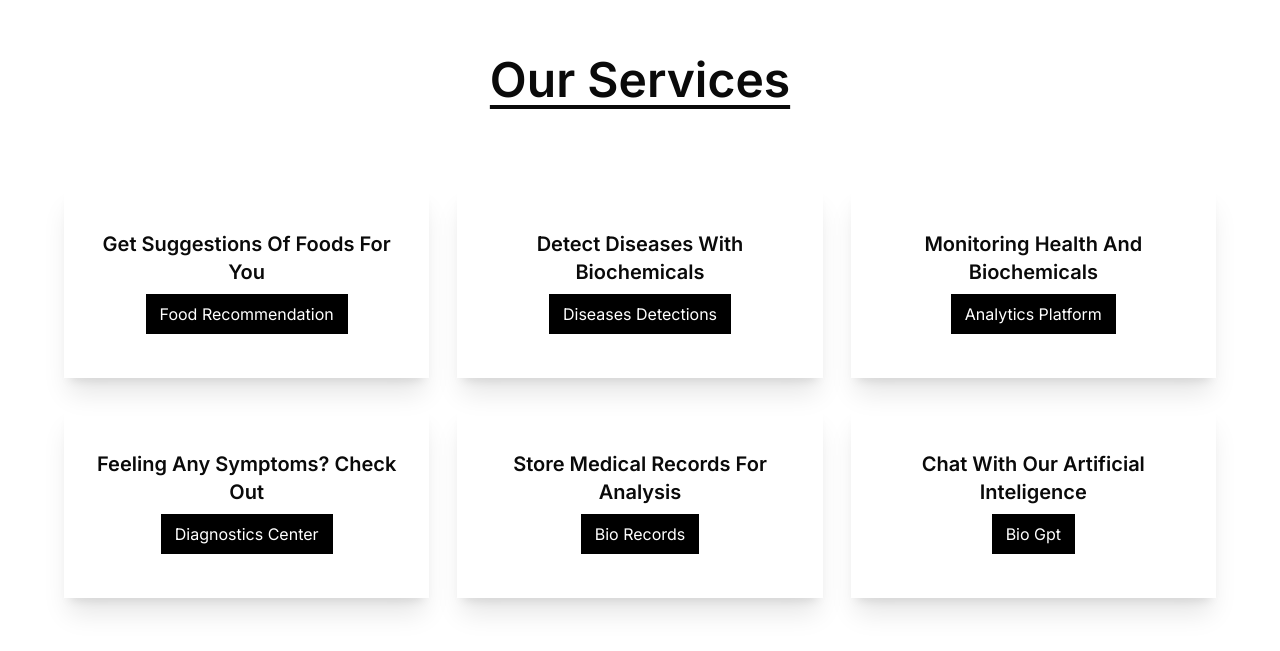
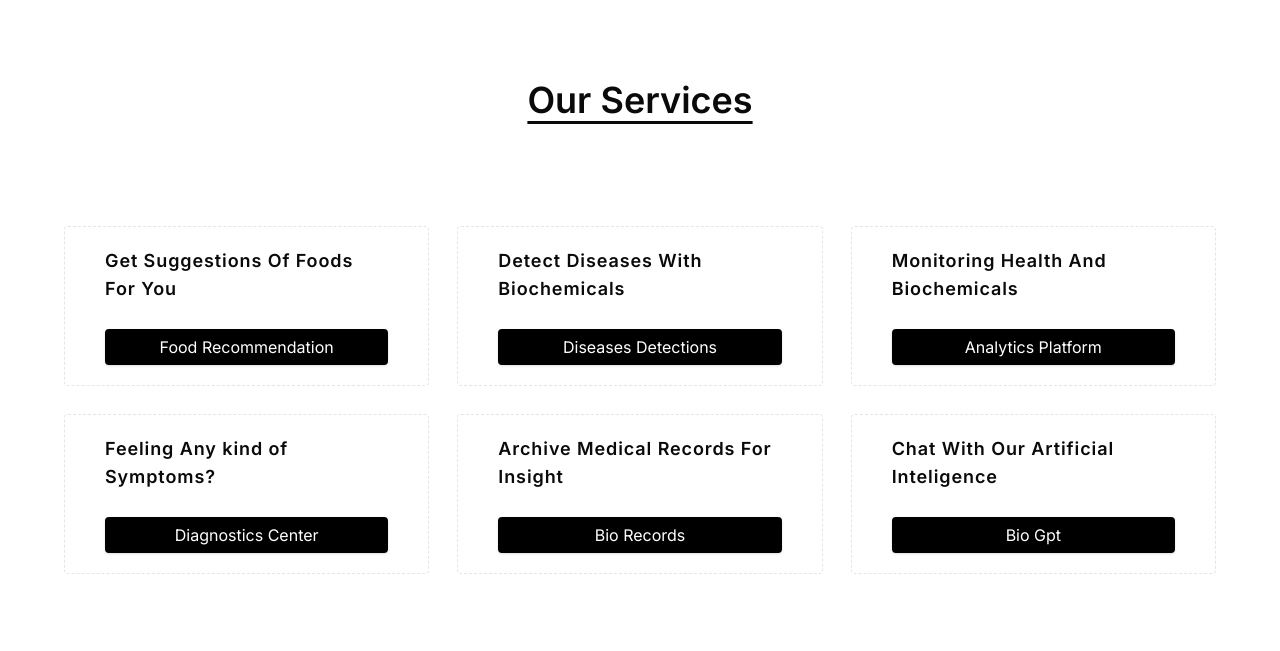
Before and after one commit to shiyasali23/Annotate, a Next.js app in the folder frontend/: page / in a window 1280 px wide. Shown: the part 849-1500 px from the top of the page. Built offline with nearby package versions, Linux system fonts and the light colour scheme; no server answers.

Commit message:
profile page isHyper  fixed

```diff
--- a/frontend/src/components/AuthComponent.jsx
+++ b/frontend/src/components/AuthComponent.jsx
@@ -72,7 +72,7 @@ const AuthComponent = () => {
   };
 
   return (
-    <Card className="w-full max-w-md border mt-3 rounded-none shadow-xl border-gray-100">
+    <Card className="w-full max-w-md border mt-16 rounded-none shadow-xl border-gray-100">
       <CardHeader className="space-y-1 px-4 py-3">
         <CardTitle className="text-xl md:text-2xl text-center font-bold text-gray-900">
           {isSignUp ? "Create Account" : "Sign In"}
@@ -88,7 +88,7 @@ const AuthComponent = () => {
           {isSignUp && (
             <div className="grid grid-cols-2 gap-2">
               <div className="space-y-1">
-                <Label htmlFor="first_name" className="text-sm text-gray-700">
+                <Label htmlFor="first_name" className="text-sm ">
                   First Name
                 </Label>
                 <Input
@@ -101,7 +101,7 @@ const AuthComponent = () => {
                 />
               </div>
               <div className="space-y-1">
-                <Label htmlFor="last_name" className="text-sm text-gray-700">
+                <Label htmlFor="last_name" className="text-sm ">
                   Last Name
                 </Label>
                 <Input
@@ -115,9 +115,9 @@ const AuthComponent = () => {
               </div>
             </div>
           )}
-          <div>
+          <div className="space-y-5">
             <div className="space-y-1">
-              <Label htmlFor="email" className="text-sm text-gray-700">
+              <Label htmlFor="email" className="text-sm ">
                 Email
               </Label>
               <Input
@@ -129,7 +129,7 @@ const AuthComponent = () => {
               />
             </div>
             <div className="space-y-1">
-              <Label htmlFor="password" className="text-sm text-gray-700">
+              <Label htmlFor="password" className="text-sm ">
                 Password
               </Label>
               <Input
@@ -143,7 +143,7 @@ const AuthComponent = () => {
           </div>
           {isSignUp && (
             <div>
-              <Label htmlFor="gender" className="text-sm text-gray-700">
+              <Label htmlFor="gender" className="text-sm ">
                 Gender
               </Label>
               <Select
@@ -182,7 +182,7 @@ const AuthComponent = () => {
           {isSignUp ? "Already have an account?" : "Don't have an account?"}
           <Button
             variant="link"
-            className="text-xs font-semibold ml-2 md:text-sm text-gray-900 hover:text-gray-700 px-1 underline h-auto p-0"
+            className="text-xs font-semibold ml-2 md:text-sm text-gray-900 hover  px-1 underline h-auto p-0"
             onClick={() => {
               setIsSignUp((prev) => !prev);
               setMessage("");
--- a/frontend/src/components/BiochemicalsUpdate.jsx
+++ b/frontend/src/components/BiochemicalsUpdate.jsx
@@ -62,7 +62,6 @@ const BiochemicalsUpdate = () => {
 
   return (
     <div className="w-full h-full xl:px-16 px-4 mt-10 flex flex-col gap-2 ">
-
       {biochemicalDataLoading ? (
         <LoadingComponent text="Processing Biometrics Data" />
       ) : !biochemicalData ? (
@@ -76,18 +75,15 @@ const BiochemicalsUpdate = () => {
           className="w-full flex flex-col"
         >
           {message && (
-        <p className="w-full text-center text-md text-red-500">{message}</p>
-      )}
+            <p className="w-full text-center text-md text-red-500">{message}</p>
+          )}
           {Object.entries(biochemicalData).map(([category, items]) => (
             <AccordionItem key={category} value={category}>
-
               <AccordionTrigger className="text-sm xl:text-md">
                 {category}
               </AccordionTrigger>
               <AccordionContent className="flex flex-col gap-5 px-1 ">
-
                 <div className="grid grid-cols-2 md:grid-cols-4 gap-10 pt-5 border-t">
-
                   {items.map((item) => {
                     const biometricData = getBiometricData(item.id);
                     const isExpired = biometricData?.isExpired;
@@ -100,10 +96,12 @@ const BiochemicalsUpdate = () => {
                     const value = biometricData?.value || null;
 
                     return (
-                      <div key={item.id} className="flex flex-col space-y-2">
+                      <div key={item.id} className="flex flex-col space-y-3">
                         <Label
                           htmlFor={`biochemical-${item.id}`}
-                          className="text-xs xl:text-sm font-semibold"
+                          className={`text-xs xl:text-sm  font-semibold ${
+                            isHyper === true || isHyper === false ? "text-red-600" : ""
+                          }`}
                         >
                           {item.name}
                         </Label>
@@ -118,9 +116,9 @@ const BiochemicalsUpdate = () => {
                             onChange={(e) =>
                               handleInputChange(item.id, e.target.value)
                             }
-                            className="w-[100px] text-xs xl:text-sm"
+                            className="w-[100px] text-xs xl:text-sm rounded-none"
                           />
-                          <h1 className="text-xs xl:text-sm whitespace-nowrap flex items-center">
+                          <h1 className="tracking-wider text-xs xl:text-sm whitespace-nowrap flex items-center">
                             {item.unit}
                           </h1>
                         </div>
@@ -129,14 +127,14 @@ const BiochemicalsUpdate = () => {
                             Expired On: {expiryDate}
                           </h1>
                         )}
-                        {isHyper !== null && (
+
+                        {(isHyper === true || isHyper === false) && (
                           <div className="flex gap-2 items-center">
                             <h1 className="text-xs">Optimum Value:</h1>
                             <div className="flex items-center">
-                              (
                               <p
                                 className={`${
-                                  isHyper ? "" : "text-red-600"
+                                  isHyper ? "" : "text-red-600 font-bold"
                                 } text-xs`}
                               >
                                 {healthyMin}
@@ -144,12 +142,11 @@ const BiochemicalsUpdate = () => {
                               <span>-</span>
                               <p
                                 className={`${
-                                  isHyper ? "text-red-600" : ""
+                                  isHyper ? "text-red-600 font-bold" : ""
                                 } text-xs`}
                               >
                                 {healthyMax}
                               </p>
-                              )
                             </div>
                           </div>
                         )}
@@ -166,7 +163,7 @@ const BiochemicalsUpdate = () => {
                         "Save"
                       )
                     }
-                    className="w-1/8 m-auto"
+                    className="w-1/8 m-auto "
                     onClick={() => handleSave(inputValuesArray)}
                   />
                 )}
--- a/frontend/src/components/Header.jsx
+++ b/frontend/src/components/Header.jsx
@@ -61,7 +61,7 @@ const Header = () => {
       </div>
 
       {/* Right section */}
-      <div className="absolute    right-10 flex items-center gap-2 xl:gap-20">
+      <div className="absolute    right-8 flex items-center gap-3 xl:gap-20">
         <div className="relative   group" onMouseEnter={handleMouseEnter}>
           <button
             id="dropdownButton"
@@ -105,7 +105,7 @@ const Header = () => {
             </div>
           )}
         </div>
-        <div className="flex items-center gap-5 sm:gap-0 md:gap-7">
+        <div className="flex items-center gap-5">
           <FaUser
             className="cursor-pointer"
             size={25}
--- a/frontend/src/components/ServicesComponet.jsx
+++ b/frontend/src/components/ServicesComponet.jsx
@@ -4,6 +4,7 @@ import DiseaseDetectionModal from "./DiseaseDetectionModal";
 import DiagnosisModal from "./DiagnosisModal";
 
 import { useData } from "@/contexts/dataContext";
+import CustomButton from "./CustomButton";
 
 const ServicesComponent = () => {
   const { servicesArray } = useData();
@@ -20,23 +21,22 @@ const ServicesComponent = () => {
 
   return (
     <div className="w-full min-h-[92vh] xl:h-[88vh] flex flex-col items-center justify-evenly p-4 ">
-      <h1 className="text-4xl xl:text-5xl underline underline-offset-8  font-bold">Our Services</h1>
+      <h1 className="text-3xl xl:text-4xl underline underline-offset-8  font-bold">
+        Our Services
+      </h1>
       <div className=" grid grid-cols-2 md:grid-cols-3 gap-7 xl:px-12 w-full">
         {servicesArray.map((service, index) => (
           <div
             key={index}
             onClick={() => handleServiceClick(index)}
-            className="shadow-xl  hover:shadow-2xl px-1 py-4 xl:p-5 sm:h-[8rem] xl:h-[12rem] flex flex-col justify-center   gap-2"
+            className="shadow-[0_0_8px_2px_rgba(0,0,0,0.0.05)] rounded border-dashed border  cursor-pointer py-2 px-2 xl:py-5 hover:shadow-2xl  sm:h-[10rem] xl:h-[10rem] flex flex-col justify-between   gap-4"
           >
-            <p className="text-xs xl:text-xl  font-semibold text-center leading-tight px-2">
+            <h1 className="tracking-wider word-spacing-wider text-xs xl:text-lg font-semibold text-left leading-tight px-2 xl:px-8">
               {service[0]}
-            </p>
-            <span className="mx-auto relative inline-flex w-fit justify-center items-center px-2 sm:px-3 py-1 sm:py-1.5 bg-black text-white text-xs sm:text-xs lg:text-base font-medium cursor-pointer overflow-hidden group border-2 border-black">
-              <span className="absolute inset-0 bg-white transform translate-x-full group-hover:translate-x-0 transition-transform duration-500 ease-out" />
-              <span className="relative sm:text-xs lg:text-base  group-hover:text-black transition-colors duration-500 ease-out">
-                {service[1]}
-              </span>
-            </span>
+            </h1>
+            <div className="px-1 xl:px-8">
+            <CustomButton text={service[1]} className="mx-auto w-full  text-xs rounded" />
+            </div>
           </div>
         ))}
       </div>
--- a/frontend/src/contexts/dataContext.js
+++ b/frontend/src/contexts/dataContext.js
@@ -9,8 +9,8 @@ export const DataProvider = ({ children }) => {
     ["Get Suggestions Of Foods For You", "Food Recommendation"],
     ["Detect Diseases With Biochemicals", "Diseases Detections"],
     ["Monitoring  Health And Biochemicals", "Analytics Platform"],
-    ["Feeling Any Symptoms? Check Out", "Diagnostics Center"],
-    ["Store Medical Records For Analysis", "Bio Records"],
+    ["Feeling Any kind of Symptoms?", "Diagnostics Center"],
+    ["Archive Medical Records For Insight", "Bio Records"],
     ["Chat With Our Artificial Inteligence", "Bio Gpt"],
   ];
 
--- a/frontend/src/contexts/userContext.js
+++ b/frontend/src/contexts/userContext.js
@@ -125,16 +125,20 @@ export const UserProvider = ({ children }) => {
     setLatestBiometrics(null);
     setHyperBiochemicals(null);
     setHypoBiochemicals(null);
-    setUserData(null)[
-      ("token",
+    setUserData(null);
+
+    // Correcting the localStorage removal syntax
+    [
+      "token",
       "userdata",
       "healthScore",
       "biometrics",
       "latestBiometrics",
       "hyperBiochemicals",
-      "hypoBiochemicals")
+      "hypoBiochemicals",
     ].forEach((key) => localStorage.removeItem(key));
   };
+
 
   return (
     <UserContext.Provider
```
Also changed, not shown: 2 other files (tests, documents, lock files or other folders).
